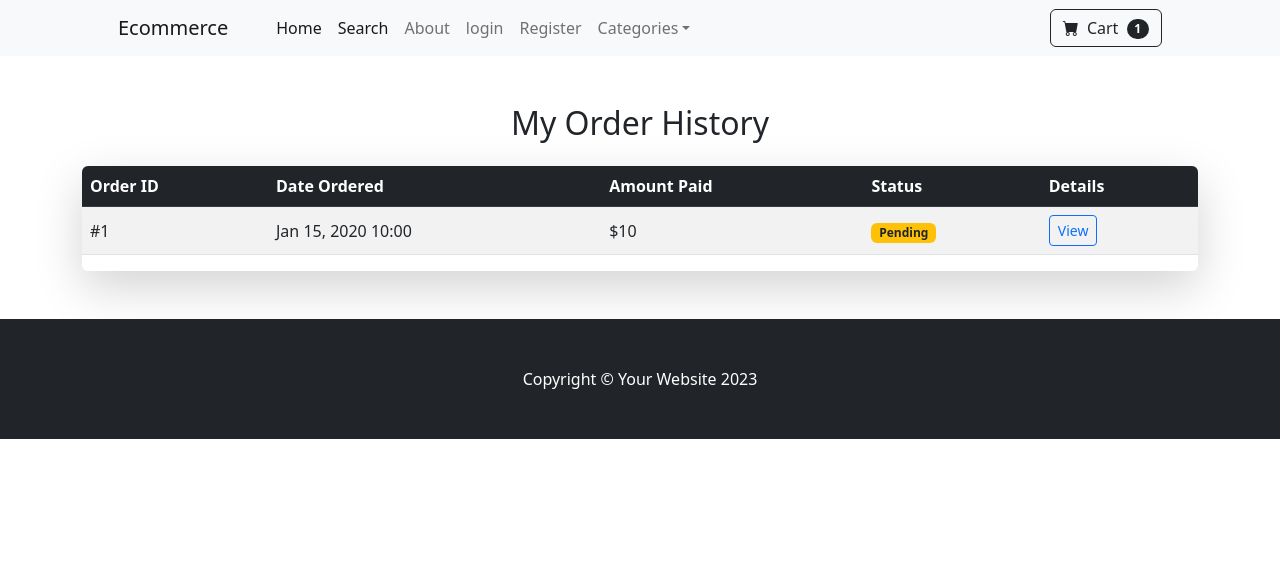
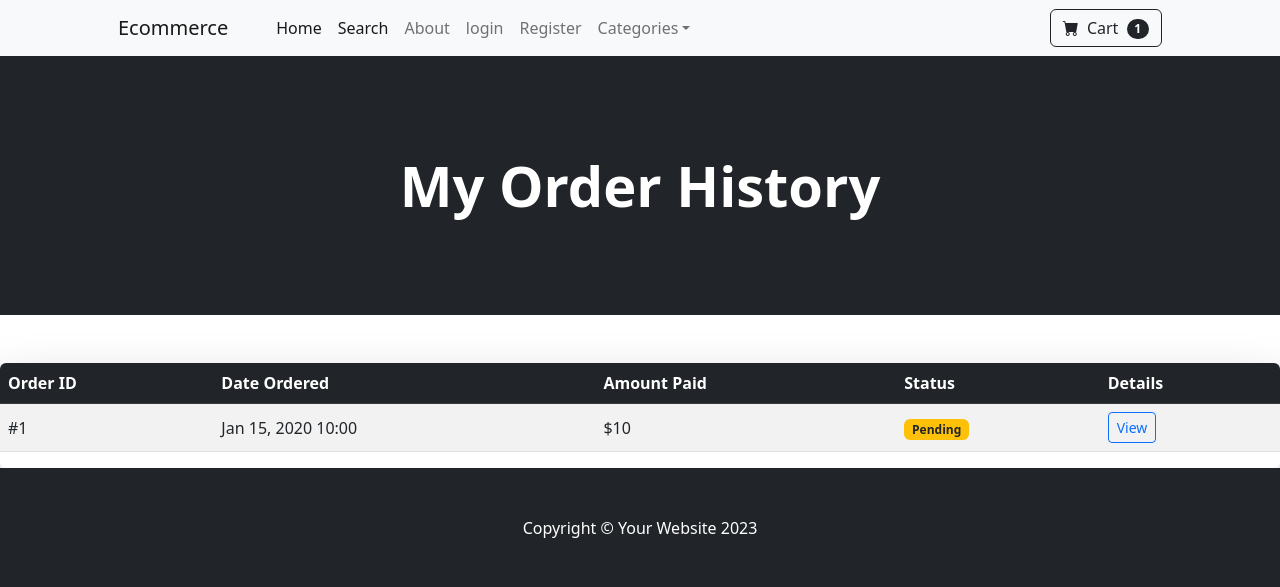
Before and after one commit to Ahmad-Zaf/E-Commerce-Website-with-Django, a Django app: template payment/templates/payment/order_history.html in a window 1280 px wide. Shown: the top 587 px of the page. Run offline with Django 5.2, Linux system fonts and the light colour scheme; the template is opened without the code that fills it: most values are stand-ins (such as "Sample title", 1, 10 or a date in 2020); some libraries are stand-ins or nearby versions.

Commit message:
Update order_history.html

```diff
--- a/payment/templates/payment/order_history.html
+++ b/payment/templates/payment/order_history.html
@@ -1,7 +1,16 @@
 {% extends "base.html" %}
 {% block content %}
-<div class="container py-5">
-    <h2 class="mb-4 text-center">My Order History</h2>
+
+<header class="bg-dark py-5">
+            <div class="container px-4 px-lg-5 my-5">
+                <div class="text-center text-white">
+                    <h1 class="display-4 fw-bolder">My Order History</h1>
+                    <p class="lead fw-normal text-white-50 mb-0">
+                </div>
+            </div>
+</header>
+<br>
+<br>
 
     {% if orders %}
         <div class="table-responsive shadow-lg rounded">
@@ -40,7 +49,7 @@
         </div>
     {% else %}
         <div class="alert alert-info text-center shadow-sm">
-            <p>No orders yet. <a href="{% url 'store' %}">Start shopping now!</a></p>
+            <p>No orders yet. <a href="{% url 'home' %}">Start shopping now!</a></p>
         </div>
     {% endif %}
 </div>
```
